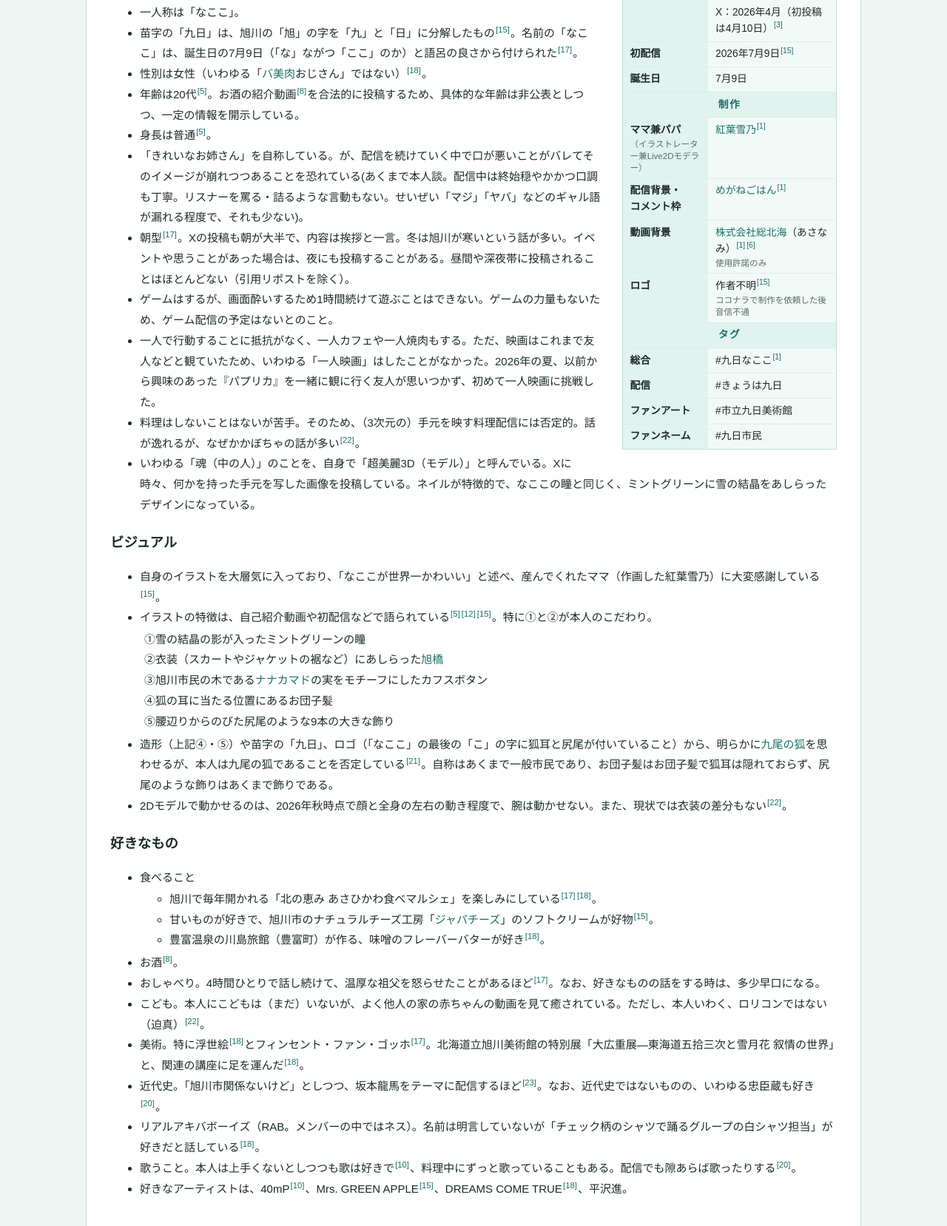
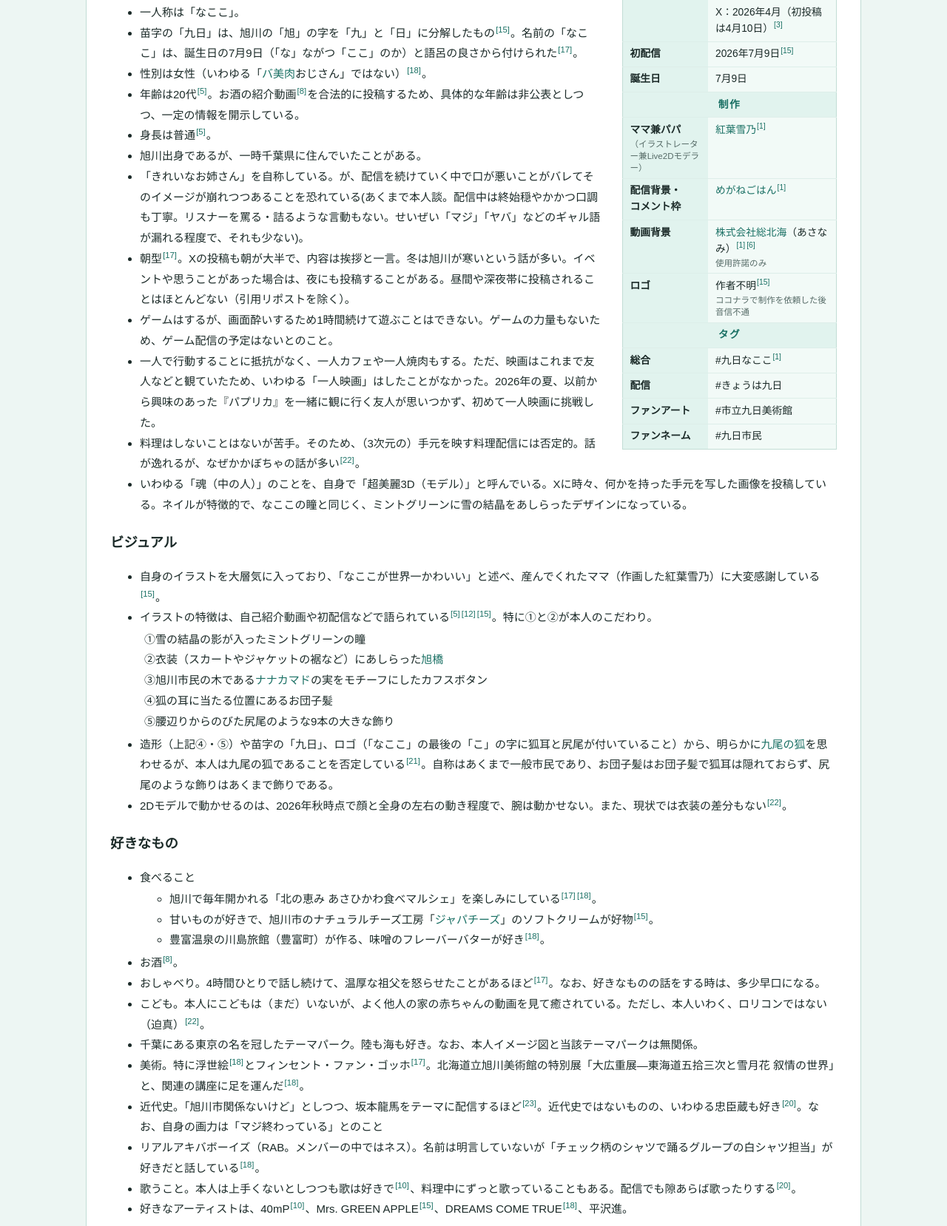
Before and after one commit to otocolobuslove/9th-city-site, a plain HTML site: page index.html in a window 1280 px wide. Shown: the part 742-2400 px from the top of the page at 74% size. Drawn offline with Linux system fonts and the light colour scheme.

Commit message:
Update index.html

```diff
--- a/index.html
+++ b/index.html
@@ -503,6 +503,7 @@
     <li>性別は女性（いわゆる「<a href="https://ja.wikipedia.org/wiki/%E3%83%90%E7%BE%8E%E8%82%89">バ美肉</a>おじさん」ではない）<sup class="ref"><a href="#note-18">[18]</a></sup>。</li>
     <li>年齢は20代<sup class="ref"><a href="#note-5">[5]</a></sup>。お酒の紹介動画<sup class="ref"><a href="#note-8">[8]</a></sup>を合法的に投稿するため、具体的な年齢は非公表としつつ、一定の情報を開示している。</li>
     <li>身長は普通<sup class="ref"><a href="#note-5">[5]</a></sup>。</li>
+    <li>旭川出身であるが、一時千葉県に住んでいたことがある。</li>
     <li>「きれいなお姉さん」を自称している。が、配信を続けていく中で口が悪いことがバレてそのイメージが崩れつつあることを恐れている(あくまで本人談。配信中は終始穏やかかつ口調も丁寧。リスナーを罵る・詰るような言動もない。せいぜい「マジ」「ヤバ」などのギャル語が漏れる程度で、それも少ない)。</li>
     <li>朝型<sup class="ref"><a href="#note-17">[17]</a></sup>。Xの投稿も朝が大半で、内容は挨拶と一言。冬は旭川が寒いという話が多い。イベントや思うことがあった場合は、夜にも投稿することがある。昼間や深夜帯に投稿されることはほとんどない（引用リポストを除く）。</li>
     <li>ゲームはするが、画面酔いするため1時間続けて遊ぶことはできない。ゲームの力量もないため、ゲーム配信の予定はないとのこと。</li>
@@ -539,8 +540,9 @@
     <li>お酒<sup class="ref"><a href="#note-8">[8]</a></sup>。</li>
     <li>おしゃべり。4時間ひとりで話し続けて、温厚な祖父を怒らせたことがあるほど<sup class="ref"><a href="#note-17">[17]</a></sup>。なお、好きなものの話をする時は、多少早口になる。</li>
     <li>こども。本人にこどもは（まだ）いないが、よく他人の家の赤ちゃんの動画を見て癒されている。ただし、本人いわく、ロリコンではない（迫真）<sup class="ref"><a href="#note-22">[22]</a></sup>。</li>
+    <li>千葉にある東京の名を冠したテーマパーク。陸も海も好き。なお、本人イメージ図と当該テーマパークは無関係。</li>
     <li>美術。特に浮世絵<sup class="ref"><a href="#note-18">[18]</a></sup>とフィンセント・ファン・ゴッホ<sup class="ref"><a href="#note-17">[17]</a></sup>。北海道立旭川美術館の特別展「大広重展―東海道五拾三次と雪月花 叙情の世界」と、関連の講座に足を運んだ<sup class="ref"><a href="#note-18">[18]</a></sup>。</li>
-    <li>近代史。「旭川市関係ないけど」としつつ、坂本龍馬をテーマに配信するほど<sup class="ref"><a href="#note-23">[23]</a></sup>。なお、近代史ではないものの、いわゆる忠臣蔵も好き<sup class="ref"><a href="#note-20">[20]</a></sup>。</li>
+    <li>近代史。「旭川市関係ないけど」としつつ、坂本龍馬をテーマに配信するほど<sup class="ref"><a href="#note-23">[23]</a></sup>。近代史ではないものの、いわゆる忠臣蔵も好き<sup class="ref"><a href="#note-20">[20]</a></sup>。なお、自身の画力は「マジ終わっている」とのこと</li>
     <li>リアルアキバボーイズ（RAB。メンバーの中ではネス）。名前は明言していないが「チェック柄のシャツで踊るグループの白シャツ担当」が好きだと話している<sup class="ref"><a href="#note-18">[18]</a></sup>。</li>
     <li>歌うこと。本人は上手くないとしつつも歌は好きで<sup class="ref"><a href="#note-10">[10]</a></sup>、料理中にずっと歌っていることもある。配信でも隙あらば歌ったりする<sup class="ref"><a href="#note-20">[20]</a></sup>。</li>
     <li>好きなアーティストは、40mP<sup class="ref"><a href="#note-10">[10]</a></sup>、Mrs. GREEN APPLE<sup class="ref"><a href="#note-15">[15]</a></sup>、DREAMS COME TRUE<sup class="ref"><a href="#note-18">[18]</a></sup>、平沢進。</li>
@@ -644,7 +646,7 @@
 
 <footer>
   <p>当サイトは九日なここさんを応援するファンによる非公式サイトです。掲載内容の誤りや削除のご要望は <a href="https://github.com/otocolobuslove/9th-city-site/discussions">GitHub Discussions</a> までお知らせください（<a href="request.html">要望の送り方</a>）。</p>
-  <p>最終更新：2026-11-12（日付は日本時間）</p>
+  <p>最終更新：2026-11-15（日付は日本時間）</p>
 </footer>
 
 </body>
```
